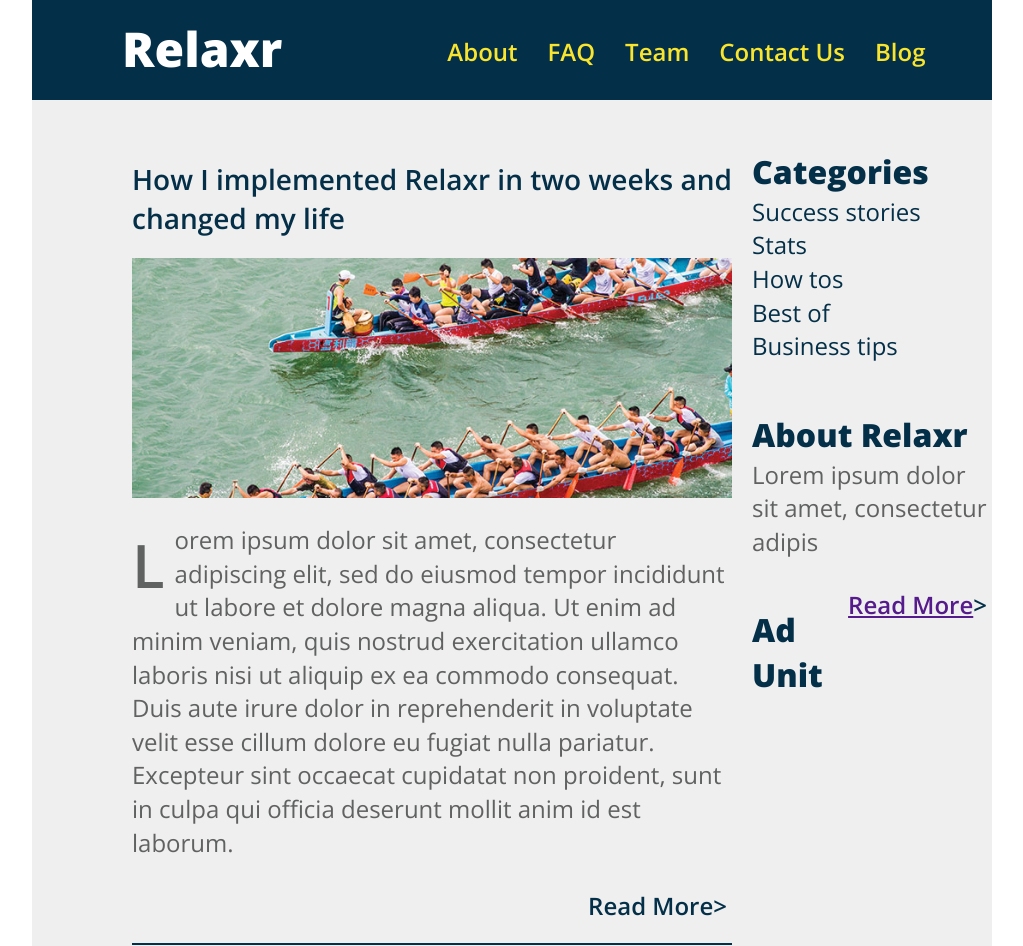
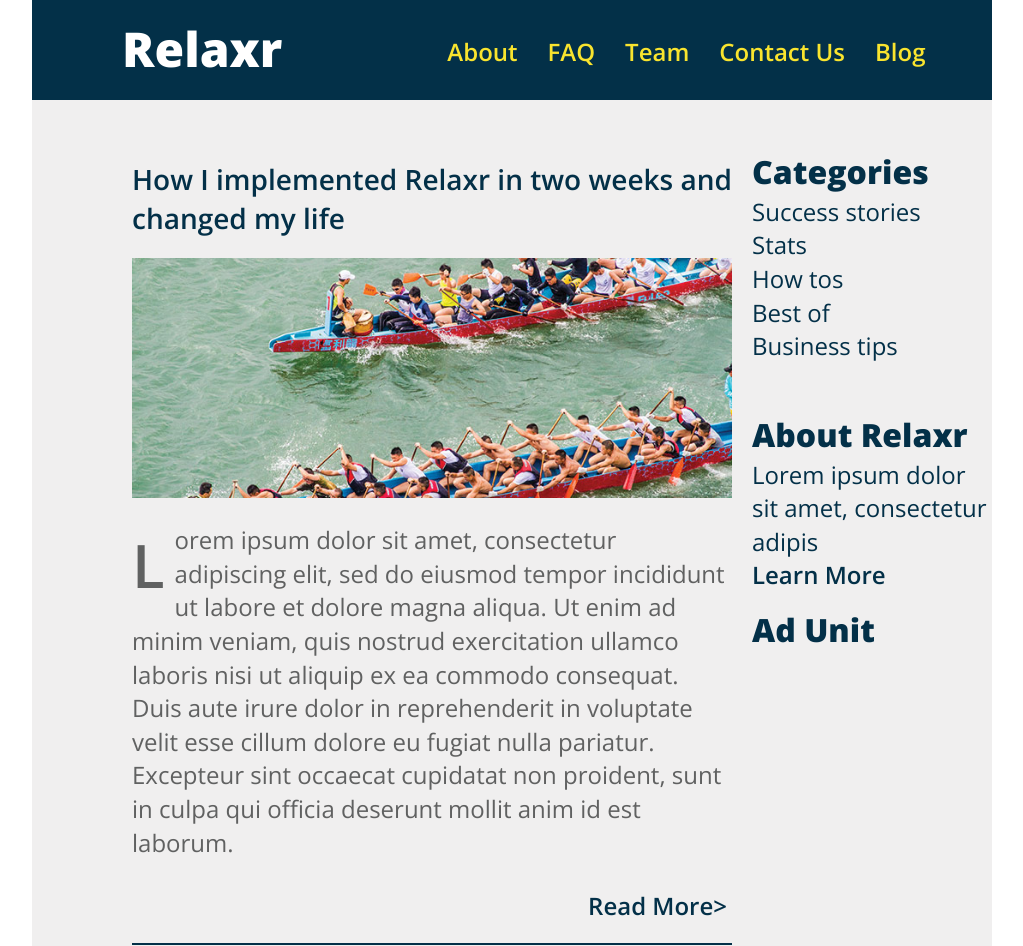
Before and after one commit to GuillaumeGateau/relaxr, a plain HTML site: page blog/index.html in a window 1280 px wide. Shown: the top 946 px of the page, without its empty margins (128-1151 px from the left). Drawn offline with nearby package versions, Linux system fonts and the light colour scheme.

Commit message:
fixed some sidebar stuff

```diff
--- a/blog/css/style.css
+++ b/blog/css/style.css
@@ -122,6 +122,10 @@ p {
   padding: 60px 0px 20px 0px;
 }
 
+.sidebar-info {
+  color:#033048;
+}
+
 .read-more {
   color:#033048;
   text-decoration: none;
@@ -137,6 +141,14 @@ p {
   color:#033048;
   text-decoration: none;
   float:right;
+  font-weight: 600;
+}
+
+.learn-more {
+  font-size: 24px;
+  color:#033048;
+  text-decoration: none;
+  float:left;
   font-weight: 600;
 }
 
--- a/blog/index.html
+++ b/blog/index.html
@@ -65,8 +65,8 @@
 					</div>
 					<div>
 						<h3 class="sidebar-header">About Relaxr</h3>
-						<p> Lorem ipsum dolor sit amet, consectetur adipis </p>
-						<p class="read-more"><a href="">Read More</a></p>
+						<p class="sidebar-info"> Lorem ipsum dolor sit amet, consectetur adipis </p>
+						<p><a href="" class="learn-more">Learn More</a></p>
 					</div>
 					<div>
 						<h3 class="sidebar-header">Ad Unit</h3>
```
